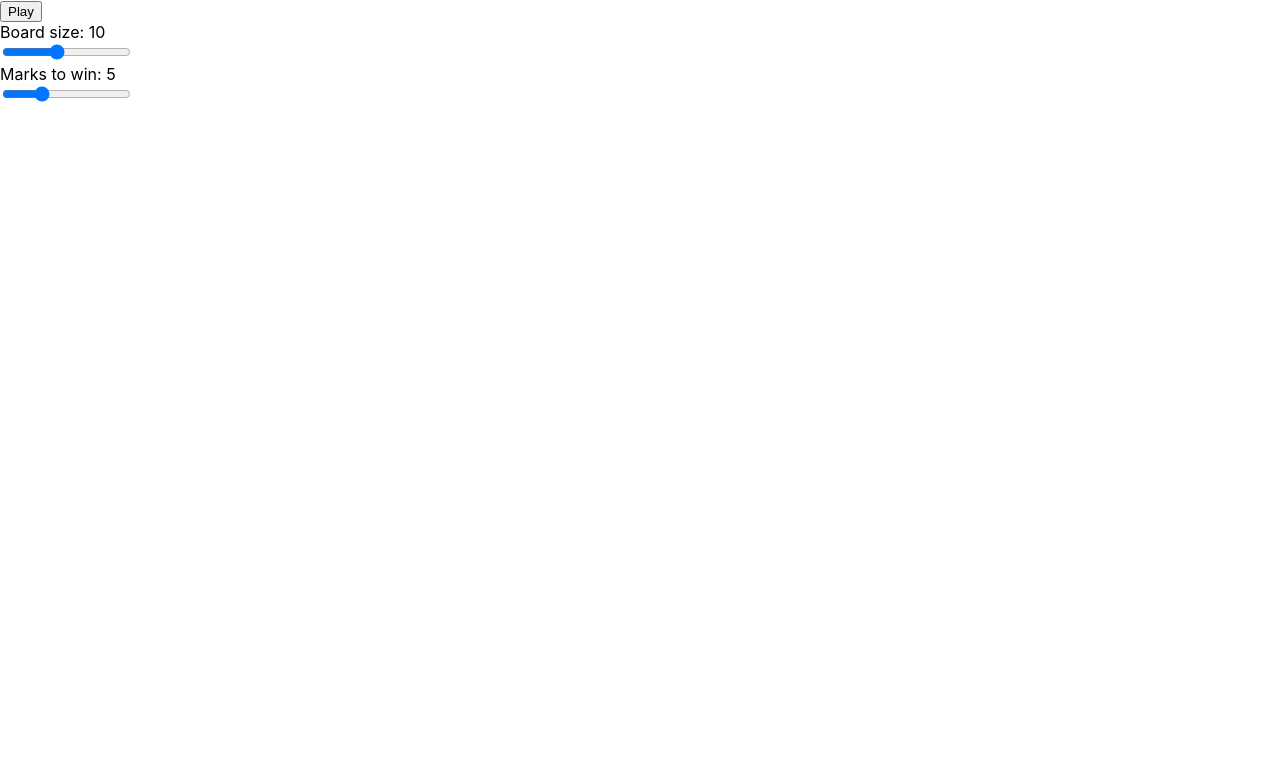
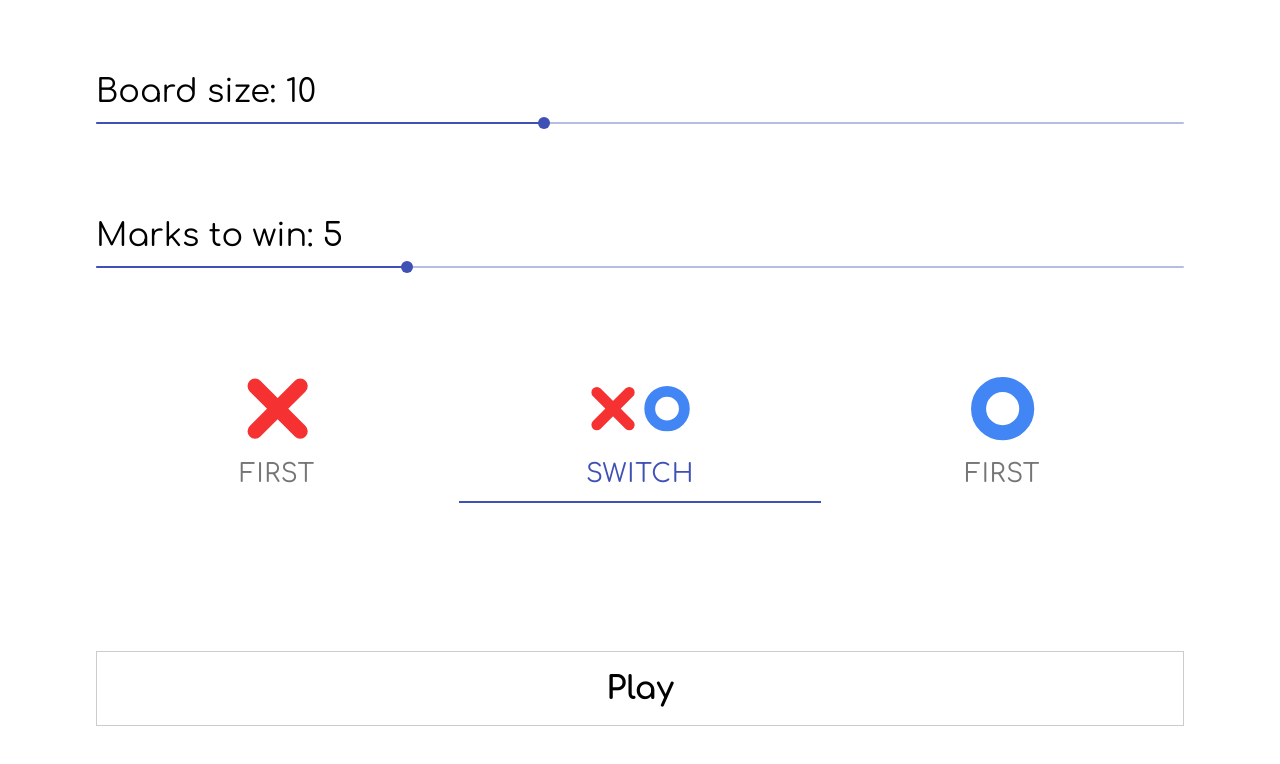
Before and after one commit to Solomka12/tic-tac-toe, a React (Create React App) app: page / in a window 1280 px wide. Shown: the top 764 px of the page. Built offline with nearby package versions, Linux system fonts and the light colour scheme.

Commit message:
Add player move change after win config

```diff
--- a/src/App.js
+++ b/src/App.js
@@ -1,4 +1,4 @@
-import React, {useState} from "react";
+import React from "react";
 
 import Game from './components/Game';
 import Menu from './components/Menu';
--- a/src/App.scss
+++ b/src/App.scss
@@ -1,18 +1,3 @@
-@import url('https://fonts.googleapis.com/css2?family=Comfortaa:wght@400;700&family=Roboto+Mono&display=swap');
-
-* {
-  box-sizing: border-box;
-}
-
-html, body {
-  width: 100%;
-  height: 100%;
-}
-
-body {
-  font-family: 'Comfortaa', sans-serif;
-}
-
 #root {
   height: 100%;
 }
@@ -83,7 +68,7 @@ body {
   padding: 0;
   align-items: center;
   background-color: #fff;
-  transition: transform .2s ease, box-shadow .1s ease;
+  transition: transform .2s ease, box-shadow .2s ease;
   will-change: transform, box-shadow;
   user-select: none;
 
@@ -142,6 +127,76 @@ body {
   }
 }
 
+.menu {
+  height: 100%;
+  display: flex;
+  flex-direction: column;
+  align-items: center;
+  justify-content: space-evenly;
+  font-size: 2vmin;
+
+  .menu-items {
+    width: 100%;
+    padding: 0 6em;
+    flex-grow: 1;
+    display: flex;
+    flex-direction: column;
+    justify-content: center;
+
+    .menu-item {
+      width: 100%;
+      font-size: 2em;
+      font-family: inherit;
+      font-weight: bold;
+      padding: 0.6em;
+      border: 1px solid rgba(0,0,0,.2);
+      background-color: transparent;
+      transition: color .2s ease, background-color .2s ease;
+      cursor: pointer;
+
+      &:hover {
+        background-color: rgba(63, 81, 181, 0.8);
+        color: #fff;
+      }
+    }
+  }
+
+  .game-configs {
+    width: 100%;
+    padding: 0 6em;
+    flex-grow: 2;
+    display: flex;
+    flex-direction: column;
+    justify-content: space-evenly;
+
+    .config-item {
+      font-size: 2em;
+    }
+  }
+}
+
+.config-item {
+  .menu-tab {
+    font-family: inherit;
+    font-size: 0.8em;
+
+    .MuiTab-wrapper {
+      width: auto;
+      font-size: 1em;
+      display: flex;
+      flex-direction: column;
+      justify-content: space-between;
+      height: 100%;
+
+      .tab-icon {
+        display: flex;
+        flex-grow: 1;
+        width: 100%;
+      }
+    }
+  }
+}
+
 @media (hover: none) {
   .cell {
     &:not(.victorious).hovered {
--- a/src/components/Game.js
+++ b/src/components/Game.js
@@ -11,11 +11,12 @@ import StatusPanel from './StatusPanel';
 const initialScore = {[PLAYER_SIGN.X]: 0, [PLAYER_SIGN.O]: 0}
 
 export default function Game() {
-    const {boardSize, marksToWin} = useAppState();
+    const {boardSize, marksToWin, moveChangeVariant} = useAppState();
     const [board, setBoard] = useState([]);
     const [winnerRow, setWinnerRow] = useState(null);
     const [winnerSign, setWinnerSign] = useState(null);
     const [currentPlayer, setCurrentPlayer] = useState(null);
+    const [startPlayerSign, setStartPlayerSign] = useState(moveChangeVariant === 2 ? PLAYER_SIGN.O : PLAYER_SIGN.X);
     const [score, setScore] = useState(initialScore);
 
     useEffect(() => {
@@ -25,13 +26,19 @@ export default function Game() {
     useEffect(() => {
         const row = getWinnerRow(board, boardSize, marksToWin);
         if (row) setWinnerRow(row);
-    }, [board]);
+    }, [board, boardSize, marksToWin]);
 
     useEffect(() => {
         if (winnerRow) {
             const sign = board[winnerRow[0]];
             setWinnerSign(sign);
-            setScore(prev => ({...prev, [sign]: prev[sign] + 1}))
+            setScore(prev => ({...prev, [sign]: prev[sign] + 1}));
+            switch (moveChangeVariant) {
+                case 1: setStartPlayerSign(startPlayerSign === PLAYER_SIGN.X ? PLAYER_SIGN.O : PLAYER_SIGN.X); break;
+                case 2: setStartPlayerSign(PLAYER_SIGN.O); break;
+                case 0:
+                default: setStartPlayerSign(PLAYER_SIGN.X);
+            }
         }
     }, [winnerRow]);
 
@@ -40,7 +47,7 @@ export default function Game() {
     };
 
     const reset = () => {
-        setCurrentPlayer(PLAYER_SIGN.X);
+        setCurrentPlayer(startPlayerSign);
         setBoard(new Array(boardSize * boardSize).fill(null));
         setWinnerRow(null);
         setWinnerSign(null);
--- a/src/components/Menu.js
+++ b/src/components/Menu.js
@@ -1,53 +1,67 @@
-import classNames from 'classnames';
+import {Slider, Tabs, Tab} from '@material-ui/core';
 
 import {useAppState, useAppActions} from '../contexts/AppStateContext';
-import {PLAYER_SIGN, BOARD_SIZE} from "../constants";
+import {BOARD_SIZE} from "../constants";
 
-import oIcon from '../assets/icons/o_icon.svg';
-import xIcon from '../assets/icons/x_icon.svg';
+import { ReactComponent as XIcon } from '../assets/icons/x_icon.svg';
+import { ReactComponent as OIcon } from '../assets/icons/o_icon.svg';
 
-export default function Menu({score, currentPlayer, winnerSign}) {
-    const {boardSize, marksToWin} = useAppState();
-    const {setBoardSize, setMarksToWin, setIsStarted} = useAppActions();
+export default function Menu() {
+    const {boardSize, marksToWin, moveChangeVariant} = useAppState();
+    const {setBoardSize, setMarksToWin, setIsStarted, setMoveChangeVariant} = useAppActions();
 
-    const onBoardSizeChange = e => {
-        setBoardSize(+e.target.value);
-        setMarksToWin(Math.min(+e.target.value, marksToWin));
+    const onBoardSizeChange = (e, value) => {
+        setBoardSize(value);
+        setMarksToWin(Math.min(value, marksToWin));
     }
 
-    const onMarksToWinChange = e => setMarksToWin(+e.target.value);
+    const onMarksToWinChange = (e, value) => setMarksToWin(value);
+
+    const onTabChange = (e, value) => setMoveChangeVariant(value);
 
     return (
         <div className="menu">
-            <div className="menu-items">
-                <button onClick={() => setIsStarted(true)} className="menu-item">Play</button>
-            </div>
             <div className="game-configs">
                 <div className="config-item">
                     <span className="config-item-label">Board size: {boardSize}</span>
                     <br/>
-                    <input
-                        type="range"
+                    <Slider
                         value={boardSize}
                         max={BOARD_SIZE.MAX}
                         min={BOARD_SIZE.MIN}
+                        onChange={onBoardSizeChange}
                         className="config-item-control"
-                        onChange={onBoardSizeChange}
                     />
                 </div>
 
                 <div className="config-item">
                     <span className="config-item-label">Marks to win: {marksToWin}</span>
                     <br/>
-                    <input
-                        type="range"
+                    <Slider
                         value={marksToWin}
                         max={boardSize}
                         min={BOARD_SIZE.MIN}
+                        onChange={onMarksToWinChange}
                         className="config-item-control"
-                        onChange={onMarksToWinChange}
                     />
                 </div>
+
+                <Tabs
+                    value={moveChangeVariant}
+                    onChange={onTabChange}
+                    variant="fullWidth"
+                    indicatorColor="primary"
+                    textColor="primary"
+                    className="config-item"
+                >
+                    <Tab className="menu-tab" icon={<span className="tab-icon"><XIcon /></span>} label="first" />
+                    <Tab className="menu-tab" icon={<span className="tab-icon"><XIcon /><OIcon /></span>} label="switch" />
+                    <Tab className="menu-tab" icon={<span className="tab-icon"><OIcon /></span>} label="first" />
+                </Tabs>
+            </div>
+
+            <div className="menu-items">
+                <button onClick={() => setIsStarted(true)} className="menu-item">Play</button>
             </div>
         </div>
     );
--- a/src/contexts/AppStateContext.js
+++ b/src/contexts/AppStateContext.js
@@ -6,7 +6,8 @@ import { generateContextHook } from '../utils/contextHelpers';
 const initialState = {
     isStarted: false,
     boardSize: 10,
-    marksToWin: 5
+    marksToWin: 5,
+    moveChangeVariant: 1,
 };
 
 const AppStateContext = createContext();
@@ -21,6 +22,7 @@ const AppProvider = ({children}) => {
         setIsStarted: setByField('isStarted'),
         setBoardSize: setByField('boardSize'),
         setMarksToWin: setByField('marksToWin'),
+        setMoveChangeVariant: setByField('moveChangeVariant'),
     };
 
     return (
--- a/src/index.css
+++ b/src/index.css
@@ -1,6 +1,17 @@
+@import url('https://fonts.googleapis.com/css2?family=Comfortaa:wght@400;700&family=Roboto+Mono&display=swap');
+
+* {
+  box-sizing: border-box;
+}
+
+html, body {
+  width: 100%;
+  height: 100%;
+}
+
 body {
   margin: 0;
-  font-family: -apple-system, BlinkMacSystemFont, 'Segoe UI', 'Roboto', 'Oxygen',
+  font-family: 'Comfortaa', -apple-system, BlinkMacSystemFont, 'Segoe UI', 'Roboto', 'Oxygen',
     'Ubuntu', 'Cantarell', 'Fira Sans', 'Droid Sans', 'Helvetica Neue',
     sans-serif;
   -webkit-font-smoothing: antialiased;
```
